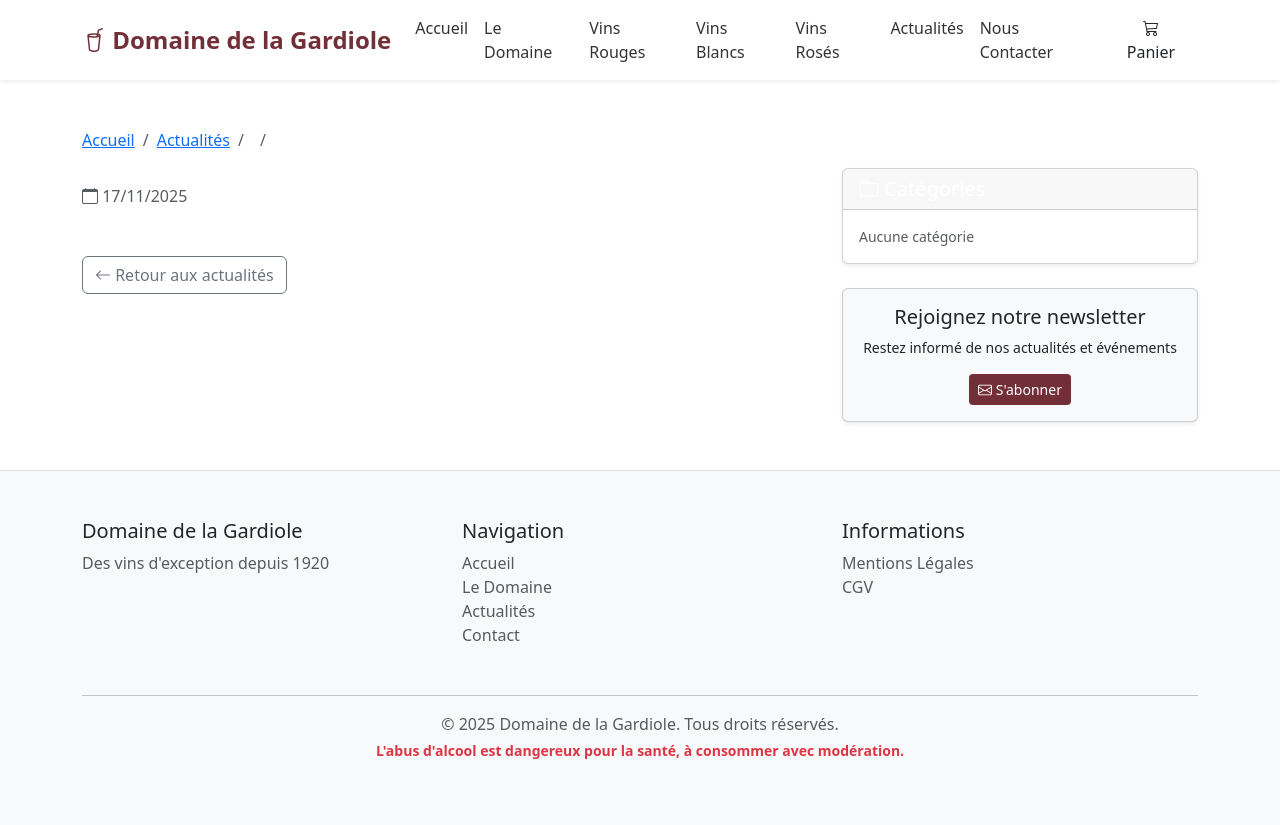
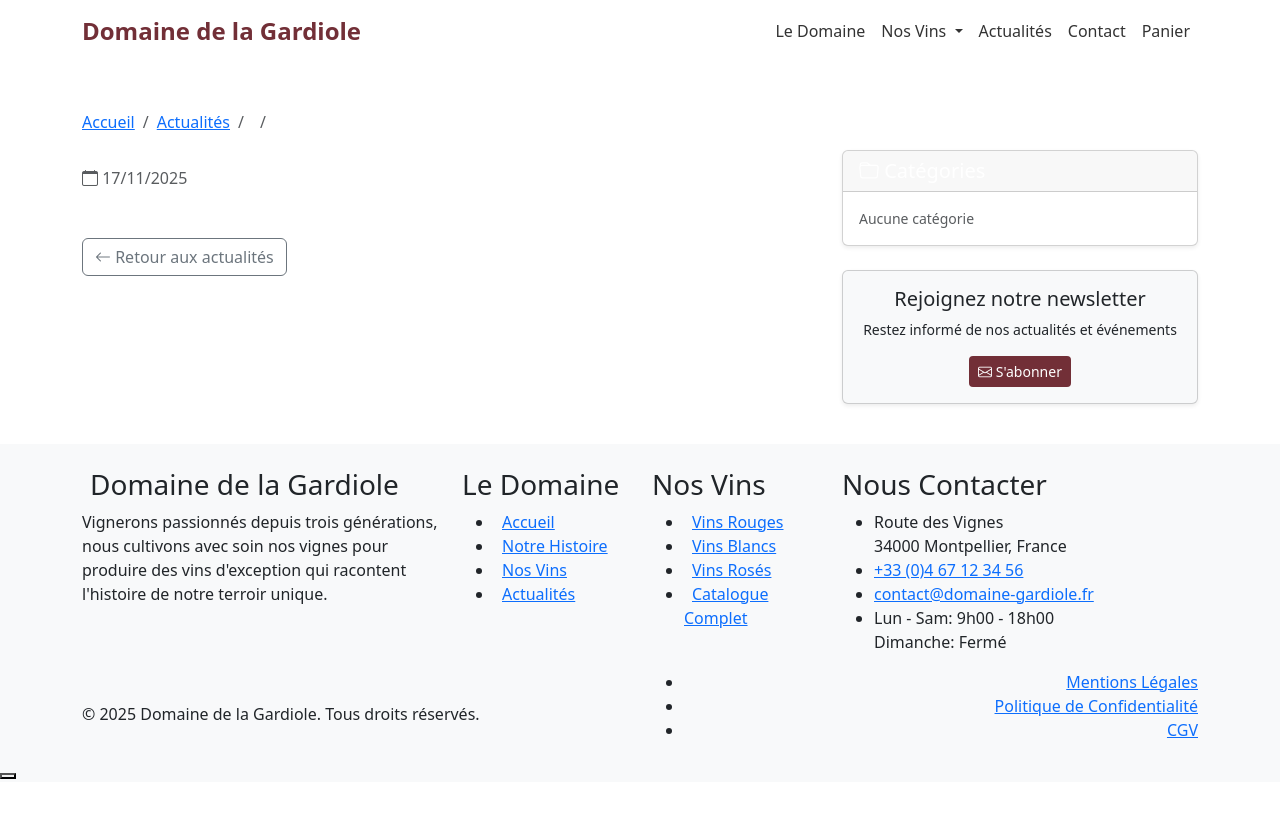
Before and after one commit to clsdjo30/ecomm-vigneron, a Symfony app: template templates/blog/show.html.twig in a window 1280 px wide. After the commit the page ends 779 px from the top, so only its background shows below. Run offline with Twig, Linux system fonts and the light colour scheme; the template is opened without the code that fills it, so the values that code supplies are empty; some libraries are stand-ins or nearby versions.

Commit message:
Remove old navbar and replace by the new one- add new pics in public

```diff
--- a/templates/base.html.twig
+++ b/templates/base.html.twig
@@ -3,15 +3,18 @@
 	<head>
 		<meta charset="UTF-8">
 		<meta name="viewport" content="width=device-width, initial-scale=1.0">
-    <title>{% block title %}Domaine de la Gardiole{% endblock %}</title>
+		<title>
+			{% block title %}Domaine de la Gardiole
+			{% endblock %}
+		</title>
 
 		{# Bootstrap 5 CSS #}
 		<link href="https://cdn.jsdelivr.net/npm/bootstrap@5.3.0/dist/css/bootstrap.min.css" rel="stylesheet">
 		<link rel="stylesheet" href="https://cdn.jsdelivr.net/npm/bootstrap-icons@1.11.0/font/bootstrap-icons.css">
 
 		{% block stylesheets %}
-    <style>
-        :root {
+			<style>:root
+			{
 				--wine-red: #722f37;
 				--wine-dark: #4a1f25;
 				--cream: #f5f5dc;
@@ -66,54 +69,7 @@
 </head>
 <body>
 	{# Navbar #}
-    <nav class="navbar navbar-expand-lg navbar-light bg-white shadow-sm sticky-top">
-        <div class="container">
-            <a class="navbar-brand" href="{{ path('app_home') }}">
-                <i class="bi bi-cup-straw"></i> Domaine de la Gardiole
-            </a>
-
-            <button class="navbar-toggler" type="button" data-bs-toggle="collapse" data-bs-target="#navbarNav">
-                <span class="navbar-toggler-icon"></span>
-            </button>
-
-            <div class="collapse navbar-collapse" id="navbarNav">
-                <ul class="navbar-nav me-auto mb-2 mb-lg-0">
-                    <li class="nav-item">
-                        <a class="nav-link" href="{{ path('app_home') }}">Accueil</a>
-                    </li>
-                    <li class="nav-item">
-                        <a class="nav-link" href="{{ path('app_domain') }}">Le Domaine</a>
-                    </li>
-                    <li class="nav-item">
-                        <a class="nav-link" href="{{ path('app_category_show', {slug: 'vins-rouges'}) }}">Vins Rouges</a>
-                    </li>
-                    <li class="nav-item">
-                        <a class="nav-link" href="{{ path('app_category_show', {slug: 'vins-blancs'}) }}">Vins Blancs</a>
-                    </li>
-                    <li class="nav-item">
-                        <a class="nav-link" href="{{ path('app_category_show', {slug: 'vins-roses'}) }}">Vins Rosés</a>
-                    </li>
-                    <li class="nav-item">
-                        <a class="nav-link" href="{{ path('app_blog_index') }}">Actualités</a>
-                    </li>
-                    <li class="nav-item">
-                        <a class="nav-link" href="{{ path('app_contact') }}">Nous Contacter</a>
-                    </li>
-                </ul>
-
-                {# Panier #}
-                <a href="{{ path('app_cart_index') }}" class="btn btn-outline-wine position-relative">
-                    <i class="bi bi-cart3"></i> Panier
-                    {% set cartCount = app.session.get('cart', {})|length %}
-                    {% if cartCount > 0 %}
-                        <span class="position-absolute top-0 start-100 translate-middle badge rounded-pill bg-danger">
-                            {{ cartCount }}
-                        </span>
-                    {% endif %}
-                </a>
-            </div>
-        </div>
-    </nav>
+	{% include 'components/_navbar.html.twig' %}
 
 	{# Flash Messages #}
 	{% for label, messages in app.flashes %}
@@ -131,42 +87,9 @@
 	{% block body %}{% endblock %}
 
 	{# Footer #}
-    <footer class="border-top mt-5">
-        <div class="container py-5">
-            <div class="row">
-                <div class="col-md-4 mb-3">
-                    <h5>Domaine de la Gardiole</h5>
-                    <p class="text-muted">Des vins d'exception depuis 1920</p>
-                </div>
-                <div class="col-md-4 mb-3">
-                    <h5>Navigation</h5>
-                    <ul class="list-unstyled">
-                        <li><a href="{{ path('app_home') }}" class="text-muted text-decoration-none">Accueil</a></li>
-                        <li><a href="{{ path('app_domain') }}" class="text-muted text-decoration-none">Le Domaine</a></li>
-                        <li><a href="{{ path('app_blog_index') }}" class="text-muted text-decoration-none">Actualités</a></li>
-                        <li><a href="{{ path('app_contact') }}" class="text-muted text-decoration-none">Contact</a></li>
-                    </ul>
-                </div>
-                <div class="col-md-4 mb-3">
-                    <h5>Informations</h5>
-                    <ul class="list-unstyled">
-                        <li><a href="#" class="text-muted text-decoration-none">Mentions Légales</a></li>
-                        <li><a href="#" class="text-muted text-decoration-none">CGV</a></li>
-                    </ul>
-                </div>
-            </div>
-            <hr>
-            <div class="row">
-                <div class="col-12 text-center">
-                    <p class="text-muted mb-1">© 2025 Domaine de la Gardiole. Tous droits réservés.</p>
-                    <p class="text-danger small"><strong>L'abus d'alcool est dangereux pour la santé, à consommer avec modération.</strong></p>
-                </div>
-            </div>
-        </div>
-    </footer>
+	{% include 'components/_footer.html.twig' %}
 
 	{# Bootstrap 5 JS #}
 	<script src="https://cdn.jsdelivr.net/npm/bootstrap@5.3.0/dist/js/bootstrap.bundle.min.js"></script>
 	{% block javascripts %}{% endblock %}
-</body>
-</html>
+</body></html>
--- a/templates/components/_navbar.html.twig
+++ b/templates/components/_navbar.html.twig
@@ -22,13 +22,13 @@
                         <i class="fas fa-wine-glass-alt"></i> Nos Vins
                     </a>
                     <ul class="dropdown-menu" aria-labelledby="navbarDropdownVins">
-                        <li><a class="dropdown-item" href="{{ path('app_category_show', {slug: 'rouges'}) }}">
+                        <li><a class="dropdown-item" href="{{ path('app_category_show', {slug: 'vins-rouges'}) }}">
                             <i class="fas fa-circle text-danger"></i> Les Rouges
                         </a></li>
-                        <li><a class="dropdown-item" href="{{ path('app_category_show', {slug: 'blancs'}) }}">
+                        <li><a class="dropdown-item" href="{{ path('app_category_show', {slug: 'vins-blancs'}) }}">
                             <i class="fas fa-circle text-warning"></i> Les Blancs
                         </a></li>
-                        <li><a class="dropdown-item" href="{{ path('app_category_show', {slug: 'roses'}) }}">
+                        <li><a class="dropdown-item" href="{{ path('app_category_show', {slug: 'vins-roses'}) }}">
                             <i class="fas fa-circle" style="color: #FFB6C1;"></i> Les Rosés
                         </a></li>
                         <li><hr class="dropdown-divider"></li>
@@ -56,13 +56,13 @@
                     </a>
                 </li>
 
-                {% if is_granted('ROLE_ADMIN') %}
+                {# {% if is_granted('ROLE_ADMIN') %}
                 <li class="nav-item">
                     <a class="nav-link text-warning" href="{{ path('admin') }}">
                         <i class="fas fa-user-shield"></i> Admin
                     </a>
                 </li>
-                {% endif %}
+                {% endif %} #}
             </ul>
         </div>
     </div>
```
Also changed, not shown: public/uploads/blog/blog-1-1763380161.jpg (added), public/uploads/blog/blog-1-1763380306.jpg (added), public/uploads/blog/domaine-1763380277.jpg (added), public/uploads/gardiole.ico (added). Lines whose indentation alone changed are shown as unchanged.
